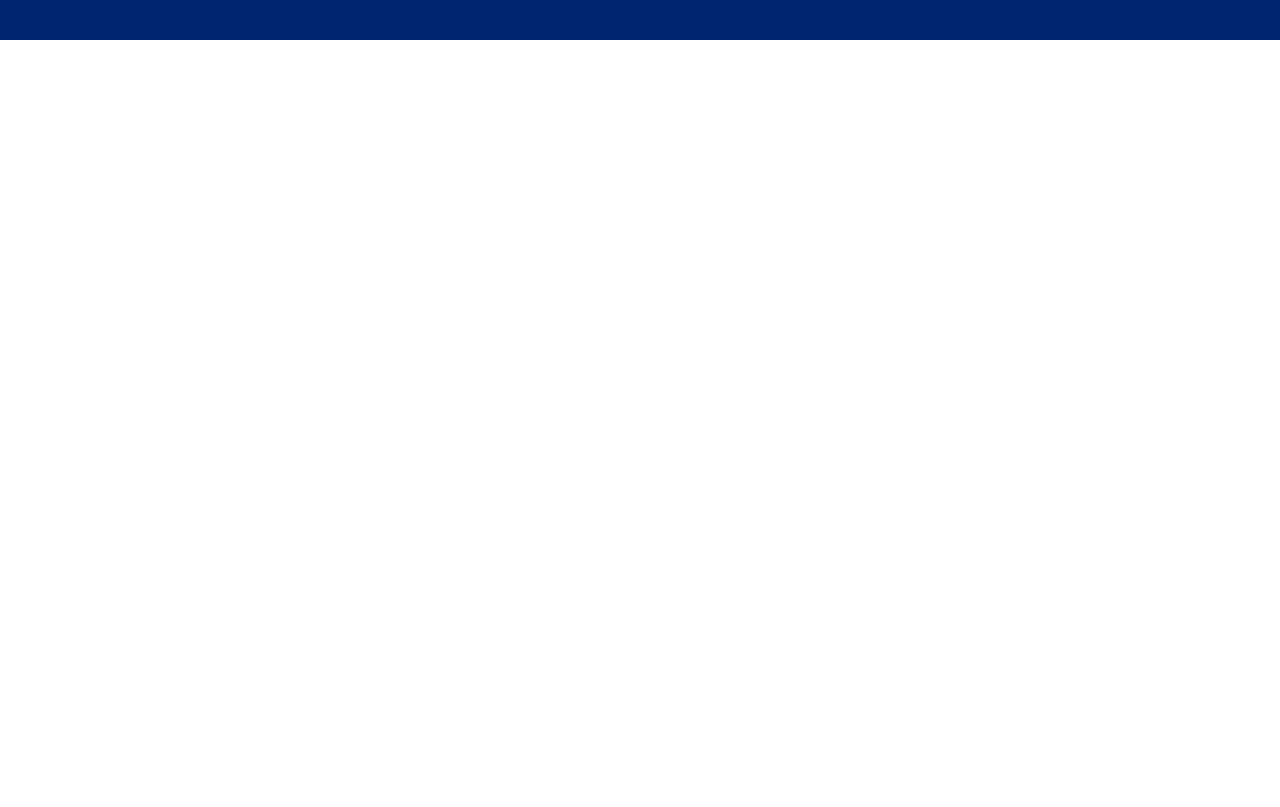
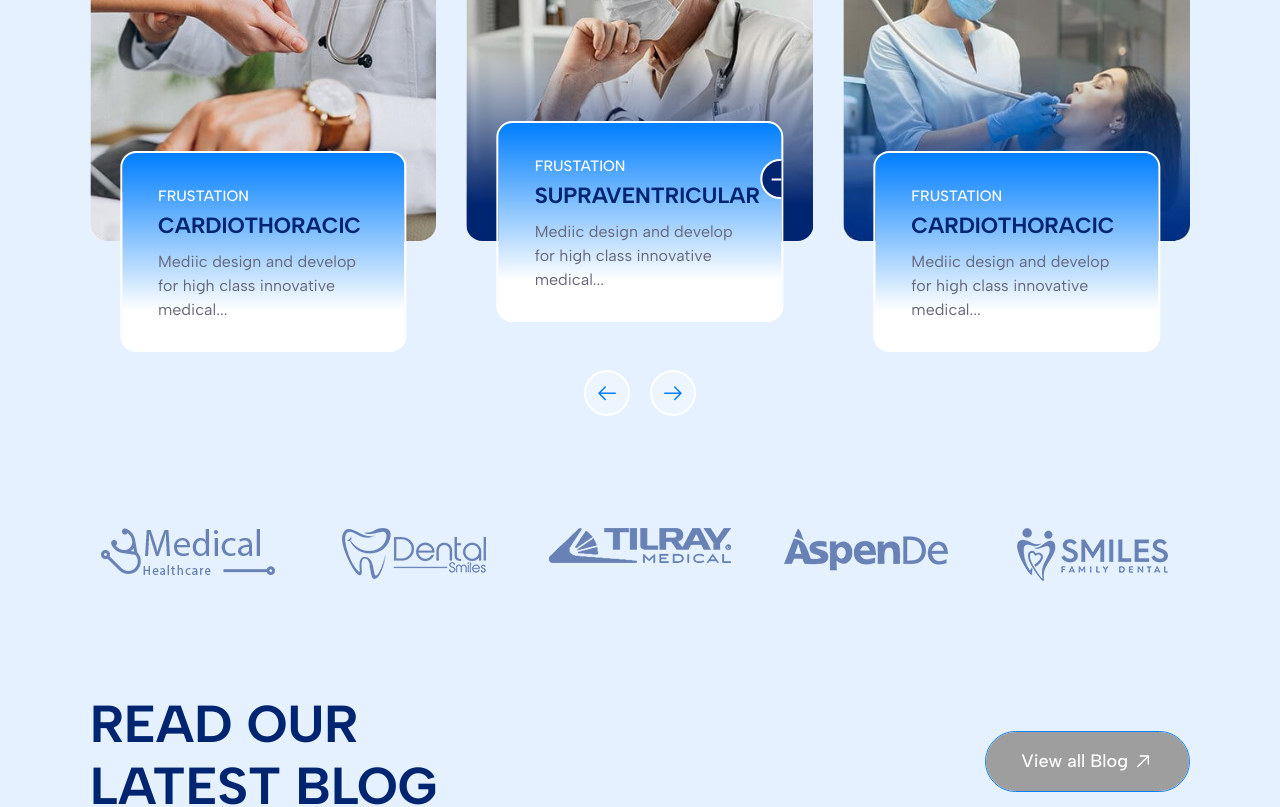
Before and after one commit to jisan5620jk/mediic, a React (Vite) app: page /project in a window 1280 px wide. Before the commit this address had no page. Shown: the part 760-1567 px from the top of the page. Before the commit the page ends 800 px from the top, so only its background shows below. Built offline with nearby package versions, Linux system fonts and the light colour scheme; grey boxes are pictures that could not be loaded.

Commit message:
Add Project Inner Component

```diff
--- /dev/null
+++ b/src/Pages/InnerPage/ProjectInner/Brand/Brand.jsx
@@ -0,0 +1,97 @@
+import { Swiper, SwiperSlide } from 'swiper/react';
+import 'swiper/css';
+import brandThumb from '/images/brand.png';
+import brandThumb2 from '/images/brand2.png';
+import brandThumb3 from '/images/brand3.png';
+import brandThumb4 from '/images/brand4.png';
+import brandThumb5 from '/images/brand5.png';
+
+const Brand = () => {
+  const settings = {
+    loop: true,
+    spaceBetween: 30,
+    speed: 1000,
+    autoplay: true,
+    breakpoints: {
+      320: {
+        slidesPerView: 1,
+      },
+      576: {
+        slidesPerView: 2,
+      },
+      768: {
+        slidesPerView: 3,
+      },
+      992: {
+        slidesPerView: 4,
+      },
+      1200: {
+        slidesPerView: 5,
+      },
+    },
+  };
+  return (
+    <div className='bg-BodyBg-0'>
+      <div className='Container relative z-10'>
+        <Swiper {...settings}>
+          <SwiperSlide>
+            <div>
+              <img
+                src={brandThumb}
+                draggable='false'
+                className='m-auto transition-all duration-500 hover:saturate-200'
+              />
+            </div>
+          </SwiperSlide>
+          <SwiperSlide>
+            <div>
+              <img
+                src={brandThumb2}
+                draggable='false'
+                className='m-auto transition-all duration-500 hover:saturate-200'
+              />
+            </div>
+          </SwiperSlide>
+          <SwiperSlide>
+            <div>
+              <img
+                src={brandThumb3}
+                draggable='false'
+                className='m-auto transition-all duration-500 hover:saturate-200'
+              />
+            </div>
+          </SwiperSlide>
+          <SwiperSlide>
+            <div>
+              <img
+                src={brandThumb4}
+                draggable='false'
+                className='m-auto transition-all duration-500 hover:saturate-200'
+              />
+            </div>
+          </SwiperSlide>
+          <SwiperSlide>
+            <div>
+              <img
+                src={brandThumb5}
+                draggable='false'
+                className='m-auto transition-all duration-500 hover:saturate-200'
+              />
+            </div>
+          </SwiperSlide>
+          <SwiperSlide>
+            <div>
+              <img
+                src={brandThumb}
+                draggable='false'
+                className='m-auto transition-all duration-500 hover:saturate-200'
+              />
+            </div>
+          </SwiperSlide>
+        </Swiper>
+      </div>
+    </div>
+  );
+};
+
+export default Brand;
--- a/src/Pages/InnerPage/ProjectInner/ProjectCard.jsx
+++ b/src/Pages/InnerPage/ProjectInner/ProjectCard.jsx
@@ -4,45 +4,39 @@ import { Link } from "react-router-dom";
 const ProjectCard = ({
   projectThumb,
   projectSubTitle,
-  projectShape,
-  projectContentShape,
   projectTitle,
+  projectDesc,
   projectUrl,
-  buttonTitle,
   buttonIcon,
 }) => {
   return (
-    <div className="relative z-10 group rounded-md overflow-hidden">
-      <div className="overflow-hidden relative z-10 before:absolute before:top-0 before:left-1/2 before:w-0 before:h-full before:bg-PrimaryColor-0 before:transition-all before:duration-500 group-hover:before:w-full group-hover:before:left-0 group-hover:before:opacity-0">
-        <img src={projectThumb} draggable="false" className="w-full" />
+    <div className='project-inner-box relative z-10 group rounded-md overflow-hidden'>
+      <div className='project-inner-thumb overflow-hidden rounded-2xl relative z-10 before:absolute before:bottom-0 before:left-0 before:w-full before:h-0 before:bg-gradient-to-t before:from-Secondarycolor-0 before:from-20% before:to-transparent before:transition-all before:duration-500 group-hover:before:h-1/2'>
         <img
-          src={projectShape}
-          draggable="false"
-          className="absolute -top-80 -right-80 animate-rotate transition-all
-           duration-500 group-hover:-top-[180px] group-hover:-right-[190px]"
+          src={projectThumb}
+          draggable='false'
+          className='w-full'
         />
       </div>
-      <div className="w-11/12 -mt-[42px] bg-[#f5f8ed] rounded-md overflow-hidden px-4 md:px-8 pb-8 transition-all duration-500 relative z-10 after:absolute after:left-0 after:top-0 after:w-[5px] after:h-full after:bg-PrimaryColor-0 after:z-10 before:-z-10 before:absolute before:left-0 before:w-[5px] before:h-full before:bg-HeadingColor-0 before:transition-all before:duration-500 group-hover:before:w-full group-hover:-mt-[86px]">
-        <img
-          src={projectContentShape}
-          draggable="false"
-          className="absolute bottom-0 right-10 animate-dance2 -z-10 opacity-0 transition-all
-           duration-500 group-hover:opacity-100"
-        />
-        <h6 className="font-AlbertSans font-medium text-TextColor-0 transition-all duration-500 group-hover:text-white pt-[30px]">
+      <div className='project-inner-content mx-[30px] -mt-[90px] bg-gradient-to-b from-PrimaryColor-0 to-80% to-white rounded-2xl border-2 border-white overflow-hidden px-4 md:px-9 pt-6 pb-7 transition-all duration-500 relative z-10 group-hover:-mt-[120px]'>
+        <div className='flex items-center justify-between'>
+          <div>
+            <h6 className='project-inner-sub-title font-AlbertSans text-[15px] font-medium text-white uppercase pt-2'>
               {projectSubTitle}
             </h6>
-        <h5 className="font-AlbertSans font-semibold text-HeadingColor-0 text-[26px] lg:text-2xl xl:text-[26px] transition-all duration-500 group-hover:text-white pt-1">
+            <h5 className='project-inner-title font-AlbertSans font-bold text-HeadingColor-0 text-[22px] pt-[2px] uppercase'>
               {projectTitle}
             </h5>
-        <div className="-mt-[42px] transition-all duration-500 opacity-0 group-hover:mt-0 group-hover:border-white group-hover:opacity-100">
+          </div>
+          <div className='project-inner-btn inline-block transition-all duration-500 opacity-0 -mr-16 group-hover:opacity-100 group-hover:-mr-2'>
             <Link to={projectUrl}>
-            <button className="font-AlbertSans font-medium text-white text-[17px] flex gap-2 items-center pt-3">
-              {buttonTitle}
+              <button className='size-10 rounded-full border-2 border-white bg-Secondarycolor-0 text-white text-[17px] flex justify-center items-center'>
                 {buttonIcon}
               </button>
             </Link>
           </div>
+        </div>
+        <p className='font-AlbertSans text-TextColor2-0 pt-2'>{projectDesc}</p>
       </div>
     </div>
   );
--- a/src/Pages/InnerPage/ProjectInner/ProjectInner.jsx
+++ b/src/Pages/InnerPage/ProjectInner/ProjectInner.jsx
@@ -1,137 +1,129 @@
-import { FaArrowRightLong } from "react-icons/fa6";
-import BreadCrumb from "../../../Shared/BreadCrumb/BreadCrumb";
-import projectThumb from "/images/project-img.png";
-import projectThumb2 from "/images/project-img2.png";
-import projectThumb3 from "/images/project-img3.png";
-import projectThumb4 from "/images/project-img4.jpg";
-import projectThumb5 from "/images/project-img5.jpg";
-import projectThumb6 from "/images/project-img6.jpg";
-import projectShape from "/images/project-shape.png";
-import projectContentShape from "/images/project-content-shape.png";
-import subTitleShape from "/images/sub-title-shape.png";
-import ProjectCard from "./ProjectCard";
+import { FaArrowRightLong } from 'react-icons/fa6';
+import BreadCrumb from '../../../Shared/BreadCrumb/BreadCrumb';
+import projectThumb from '/images/project.jpg';
+import projectThumb2 from '/images/project2.jpg';
+import projectThumb3 from '/images/project3.jpg';
+import ProjectCard from './ProjectCard';
+import Blog from '../../../Component1/Blog/Blog';
+import Subscribe from '../../../Component1/Subscribe/Subscribe';
+import { Swiper, SwiperSlide } from 'swiper/react';
+import 'swiper/css';
+import ProjectNavigation from './ProjectNavigation';
+import Brand from './Brand/Brand';
 
 const ProjectData = [
   {
     id: 1,
     projectThumb: projectThumb,
-    projectSubTitle: "Climate",
-    projectTitle: "Cleaning Forest",
-    projectUrl: "/project_details",
-    buttonTitle: "View Details",
+    projectSubTitle: 'Frustation',
+    projectTitle: 'Cardiothoracic',
+    projectUrl: '/project_details',
+    buttonTitle: 'View Details',
     buttonIcon: <FaArrowRightLong />,
-    projectContentShape: projectContentShape,
-    projectShape: projectShape,
+    projectDesc:
+      'Mediic design and develop for high class innovative medical...',
   },
   {
     id: 2,
     projectThumb: projectThumb2,
-    projectSubTitle: "Environment",
-    projectTitle: "Echology Energy",
-    projectUrl: "/project_details",
-    buttonTitle: "View Details",
+    projectSubTitle: 'Frustation',
+    projectTitle: 'Supraventricular',
+    projectUrl: '/project_details',
+    buttonTitle: 'View Details',
     buttonIcon: <FaArrowRightLong />,
-    projectContentShape: projectContentShape,
-    projectShape: projectShape,
+    projectDesc:
+      'Mediic design and develop for high class innovative medical...',
   },
   {
     id: 3,
     projectThumb: projectThumb3,
-    projectSubTitle: "Recycling",
-    projectTitle: "Plastic Recycling",
-    projectUrl: "/project_details",
-    buttonTitle: "View Details",
+    projectSubTitle: 'Frustation',
+    projectTitle: 'Cardiothoracic',
+    projectUrl: '/project_details',
+    buttonTitle: 'View Details',
     buttonIcon: <FaArrowRightLong />,
-    projectContentShape: projectContentShape,
-    projectShape: projectShape,
+    projectDesc:
+      'Mediic design and develop for high class innovative medical...',
   },
   {
     id: 4,
-    projectThumb: projectThumb4,
-    projectSubTitle: "Recycling",
-    projectTitle: "Web Development",
-    projectUrl: "/project_details",
-    buttonTitle: "View Details",
+    projectThumb: projectThumb2,
+    projectSubTitle: 'Frustation',
+    projectTitle: 'Cardiothoracic',
+    projectUrl: '/project_details',
+    buttonTitle: 'View Details',
     buttonIcon: <FaArrowRightLong />,
-    projectContentShape: projectContentShape,
-    projectShape: projectShape,
-  },
-  {
-    id: 5,
-    projectThumb: projectThumb5,
-    projectSubTitle: "Plants",
-    projectTitle: "Seedlings Plants",
-    projectUrl: "/project_details",
-    buttonTitle: "View Details",
-    buttonIcon: <FaArrowRightLong />,
-    projectContentShape: projectContentShape,
-    projectShape: projectShape,
-  },
-  {
-    id: 6,
-    projectThumb: projectThumb6,
-    projectSubTitle: "Environment",
-    projectTitle: "Renewable Energy",
-    projectUrl: "/project_details",
-    buttonTitle: "View Details",
-    buttonIcon: <FaArrowRightLong />,
-    projectContentShape: projectContentShape,
-    projectShape: projectShape,
+    projectDesc:
+      'Mediic design and develop for high class innovative medical...',
   },
 ];
 
 const ProjectInner = () => {
+  const settings = {
+    loop: true,
+    spaceBetween: 30,
+    speed: 1000,
+    initialSlide: 1,
+    centeredSlides: true,
+    autoplay: true,
+    breakpoints: {
+      320: {
+        slidesPerView: 1,
+      },
+      768: {
+        slidesPerView: 2,
+      },
+      992: {
+        slidesPerView: 3,
+      },
+      1400: {
+        slidesPerView: 3,
+      },
+    },
+  };
   return (
     <>
       <BreadCrumb
-        breadCrumbTitle={"Projects"}
+        breadCrumbTitle={'Projects'}
         breadCrumbIcon={<FaArrowRightLong />}
-        breadCrumbLink={"Projects"}
+        breadCrumbLink={'Projects'}
       />
-      <section className="py-28 bg-[#f3f4f8]">
-        <div className="Container">
-          <div className="text-center">
-            <h5 className="font-AlbertSans font-medium text-PrimaryColor-0 flex items-center justify-center gap-2">
-              <img src={subTitleShape} draggable="false" />
-              OUR SERVICES
-            </h5>
-            <h1 className="font-AlbertSans font-bold text-xl leading-6 sm:text-[38px] sm:leading-[48px] md:text-[40px] md:leading-[54px] lg:text-[32px] lg:leading-[42px] xl:text-[40px] xl:leading-[50px] 2xl:text-[46px] 2xl:leading-[56px] text-HeadingColor-0 mt-5">
-              Echofy Provide Environment <br />
-              Best Leading Services
-            </h1>
-          </div>
-          <div className="grid grid-cols-1 md:grid-cols-2 lg:grid-cols-3 gap-7 mt-[60px]">
+      <section className='py-28 bg-BodyBg-0'>
+        <div className='Container'>
+          <Swiper {...settings}>
             {ProjectData.map(
               ({
                 id,
                 projectThumb,
-                projectShape,
-                projectContentShape,
                 projectSubTitle,
                 projectTitle,
                 projectUrl,
-                buttonTitle,
                 buttonIcon,
+                projectDesc,
               }) => {
                 return (
-                  <div key={id}>
+                  <SwiperSlide key={id}>
+                    <div className='pb-[64px]'>
                       <ProjectCard
                         projectThumb={projectThumb}
-                      projectContentShape={projectContentShape}
-                      projectShape={projectShape}
                         projectSubTitle={projectSubTitle}
                         projectTitle={projectTitle}
                         projectUrl={projectUrl}
-                      buttonTitle={buttonTitle}
                         buttonIcon={buttonIcon}
+                        projectDesc={projectDesc}
                       />
                     </div>
+                  </SwiperSlide>
                 );
               }
             )}
-          </div>
+            <ProjectNavigation />
+          </Swiper>
         </div>
       </section>
+      <Brand />
+      <Blog />
+      <Subscribe />
     </>
   );
 };
--- /dev/null
+++ b/src/Pages/InnerPage/ProjectInner/ProjectNavigation.jsx
@@ -0,0 +1,25 @@
+import { GoArrowLeft, GoArrowRight } from "react-icons/go";
+import { useSwiper } from "swiper/react";
+
+const ProjectNavigation = () => {
+  const swiper = useSwiper();
+
+  return (
+    <div className='flex justify-center w-full absolute gap-5 left-0 bottom-0'>
+      <button
+        className='size-[46px] rounded-full overflow-hidden relative border-2 border-white bg-white bg-opacity-30 flex items-center text-2xl text-PrimaryColor-0 justify-center transition-all duration-500 hover:text-white hover:border-Secondarycolor-0 z-10 after:absolute after:top-[0] after:rotate-180 after:left-[0] after:bg-Secondarycolor-0 after:w-full after:h-full after:scale-0 after:-z-10 after:transition-all after:duration-500 hover:after:scale-100 hover:after:rotate-0'
+        onClick={() => swiper.slidePrev()}
+      >
+        <GoArrowLeft />
+      </button>
+      <button
+        className='size-[46px] rounded-full overflow-hidden relative border-2 border-white bg-white bg-opacity-30 flex items-center text-2xl text-PrimaryColor-0 justify-center transition-all duration-500 hover:text-white hover:border-Secondarycolor-0 z-10 after:absolute after:top-[0] after:rotate-180 after:left-[0] after:bg-Secondarycolor-0 after:w-full after:h-full after:scale-0 after:-z-10 after:transition-all after:duration-500 hover:after:scale-100 hover:after:rotate-0'
+        onClick={() => swiper.slideNext()}
+      >
+        <GoArrowRight />
+      </button>
+    </div>
+  );
+};
+
+export default ProjectNavigation;
--- a/src/Router/Router.jsx
+++ b/src/Router/Router.jsx
@@ -19,6 +19,7 @@ import BlogGrid from '../Pages/InnerPage/BlogGrid/BlogGrid';
 import ContactInner from '../Pages/InnerPage/ContactInner/ContactInner';
 import TeamInner from '../Pages/InnerPage/TeamInner/TeamInner';
 import AppointmentInner from '../Pages/InnerPage/Appointment/AppointmentInner';
+import ProjectInner from '../Pages/InnerPage/ProjectInner/ProjectInner';
 
 const router = createBrowserRouter([
   {
@@ -61,6 +62,10 @@ const router = createBrowserRouter([
       {
         path: '/service_details5',
         element: <ServiceDetails5 />,
+      },
+      {
+        path: '/project',
+        element: <ProjectInner />,
       },
       {
         path: '/team',
--- a/src/Shared/Navbar/Navbar.jsx
+++ b/src/Shared/Navbar/Navbar.jsx
@@ -361,7 +361,7 @@ const Navbar = () => {
                           <Link to={'/'}>cart</Link>
                         </li>
                         <li>
-                          <Link to={'/'}>checkout</Link>
+                          <Link to={'/project'}>Project</Link>
                         </li>
                         <li>
                           <Link to={'/project_details'}>Project Details</Link>
--- a/src/index.css
+++ b/src/index.css
@@ -197,6 +197,22 @@ body {
 .swiper-slide.swiper-slide-active .project-content3 {
   bottom: 0;
 }
+
+/* Project Inner */
+
+.swiper-slide-active  .project-inner-box .project-inner-thumb::before {
+  height: 50%;
+}
+
+.swiper-slide-active  .project-inner-box .project-inner-content {
+  margin-top: -120px;
+}
+
+.swiper-slide-active  .project-inner-box .project-inner-btn {
+ opacity: 1;
+ margin-right: -8px;
+}
+
 
 /* Pagination */
 
```
Lines whose indentation alone changed are shown as unchanged.
